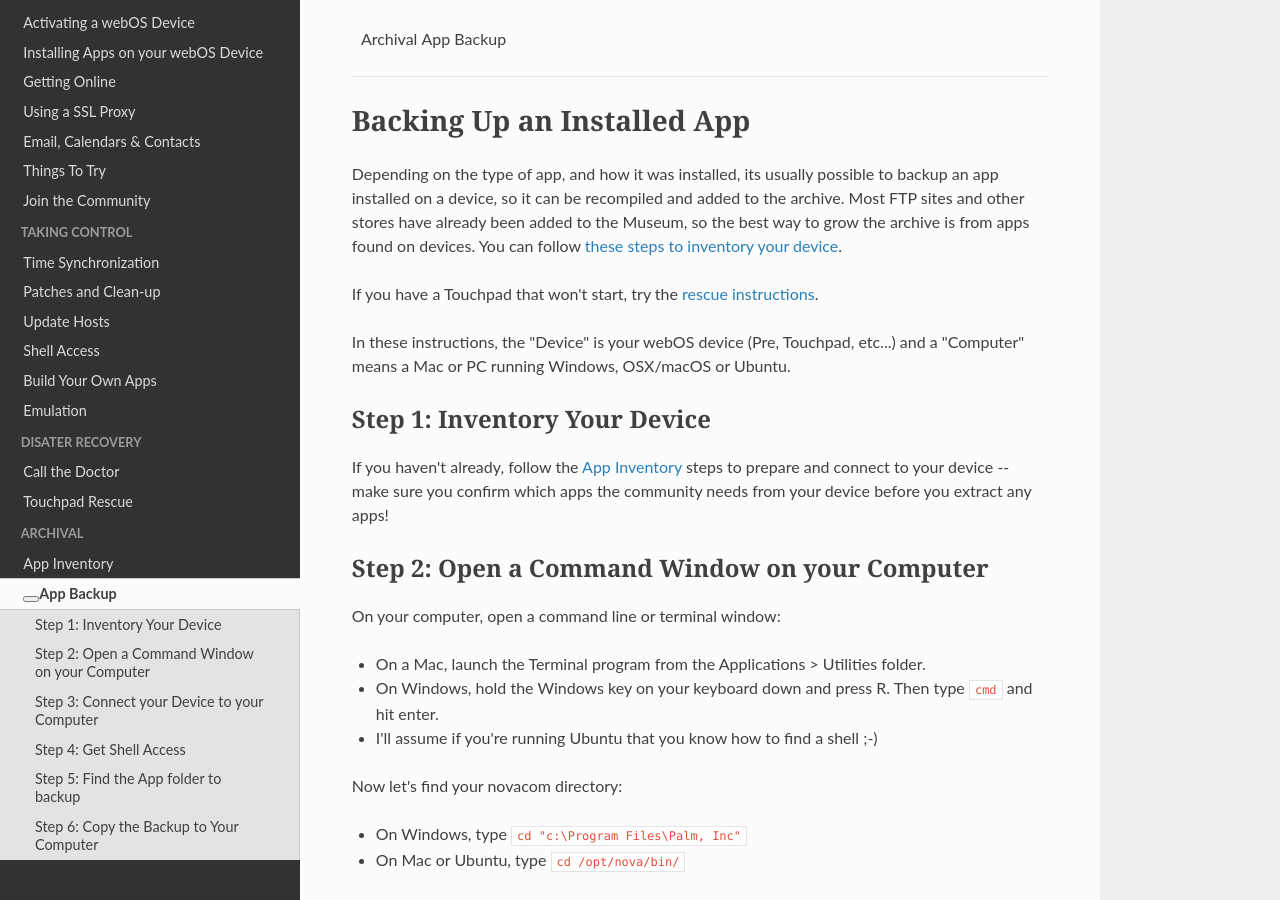
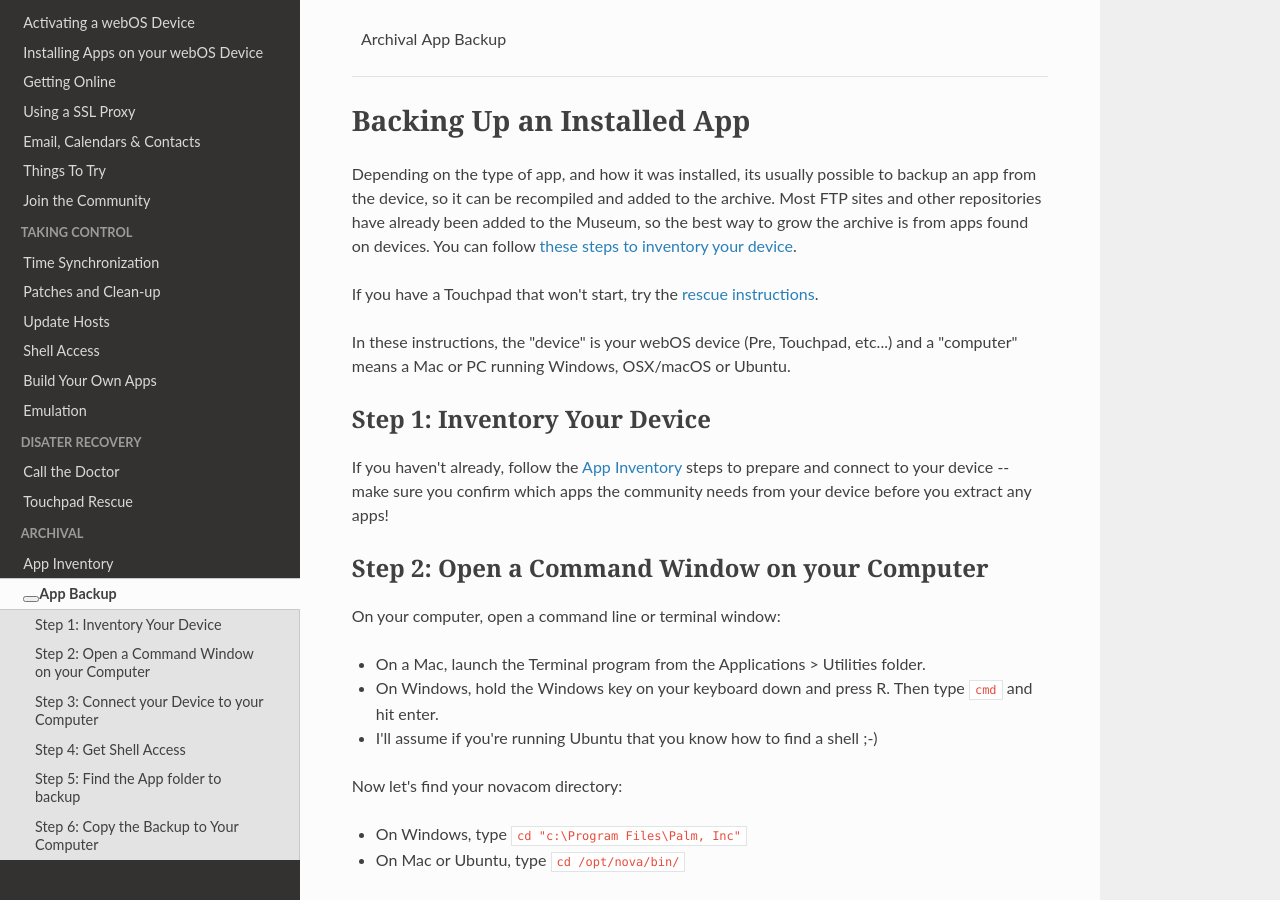
Before and after one commit to webOSArchive/webos-docs, an MkDocs documentation site: the page built from docs/appbackup.md, in a window 1280 px wide and 900 px high. Built offline with MkDocs 1.6.1, drawn with Linux system fonts in a browser that asks for light colours; nearby versions of some CDN libraries; some web fonts are replaced; library files that are not in the unit come from our copies.

Commit message:
tweak some wording

```diff
--- a/docs/appbackup.md
+++ b/docs/appbackup.md
@@ -1,10 +1,10 @@
 # Backing Up an Installed App
 
-Depending on the type of app, and how it was installed, its usually possible to backup an app installed on a device, so it can be recompiled and added to the archive. Most FTP sites and other stores have already been added to the Museum, so the best way to grow the archive is from apps found on devices. You can follow [these steps to inventory your device](appinventory.md).
+Depending on the type of app, and how it was installed, its usually possible to backup an app from the device, so it can be recompiled and added to the archive. Most FTP sites and other repositories have already been added to the Museum, so the best way to grow the archive is from apps found on devices. You can follow [these steps to inventory your device](appinventory.md).
 
 If you have a Touchpad that won't start, try the [rescue instructions](tprestore.md).
 
-In these instructions, the "Device" is your webOS device (Pre, Touchpad, etc...) and a "Computer" means a Mac or PC running Windows, OSX/macOS or Ubuntu.
+In these instructions, the "device" is your webOS device (Pre, Touchpad, etc...) and a "computer" means a Mac or PC running Windows, OSX/macOS or Ubuntu.
 
 ## Step 1: Inventory Your Device
 
```
Also changed, not shown: docs/appinventory.md (+1 -1 lines).
